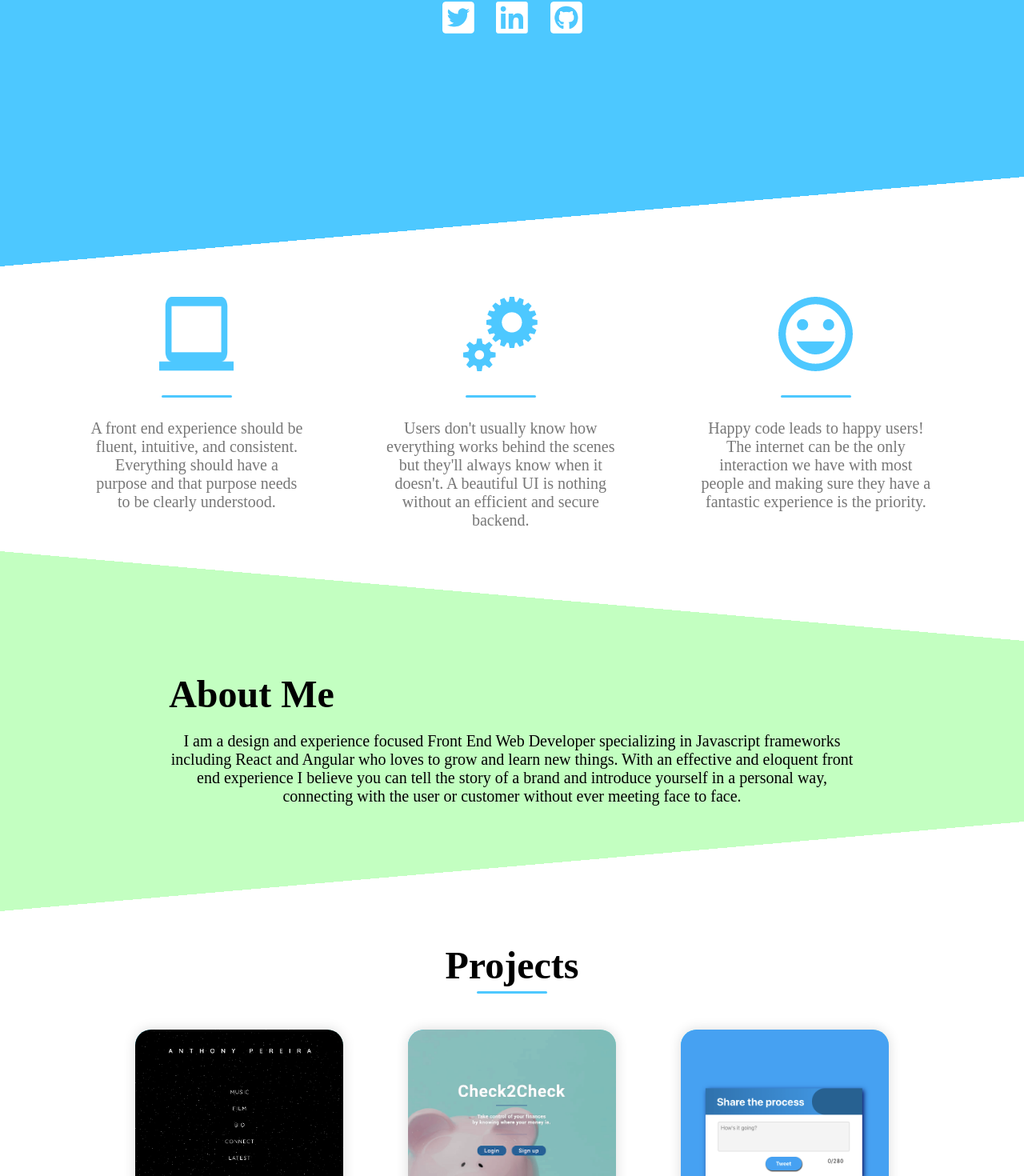
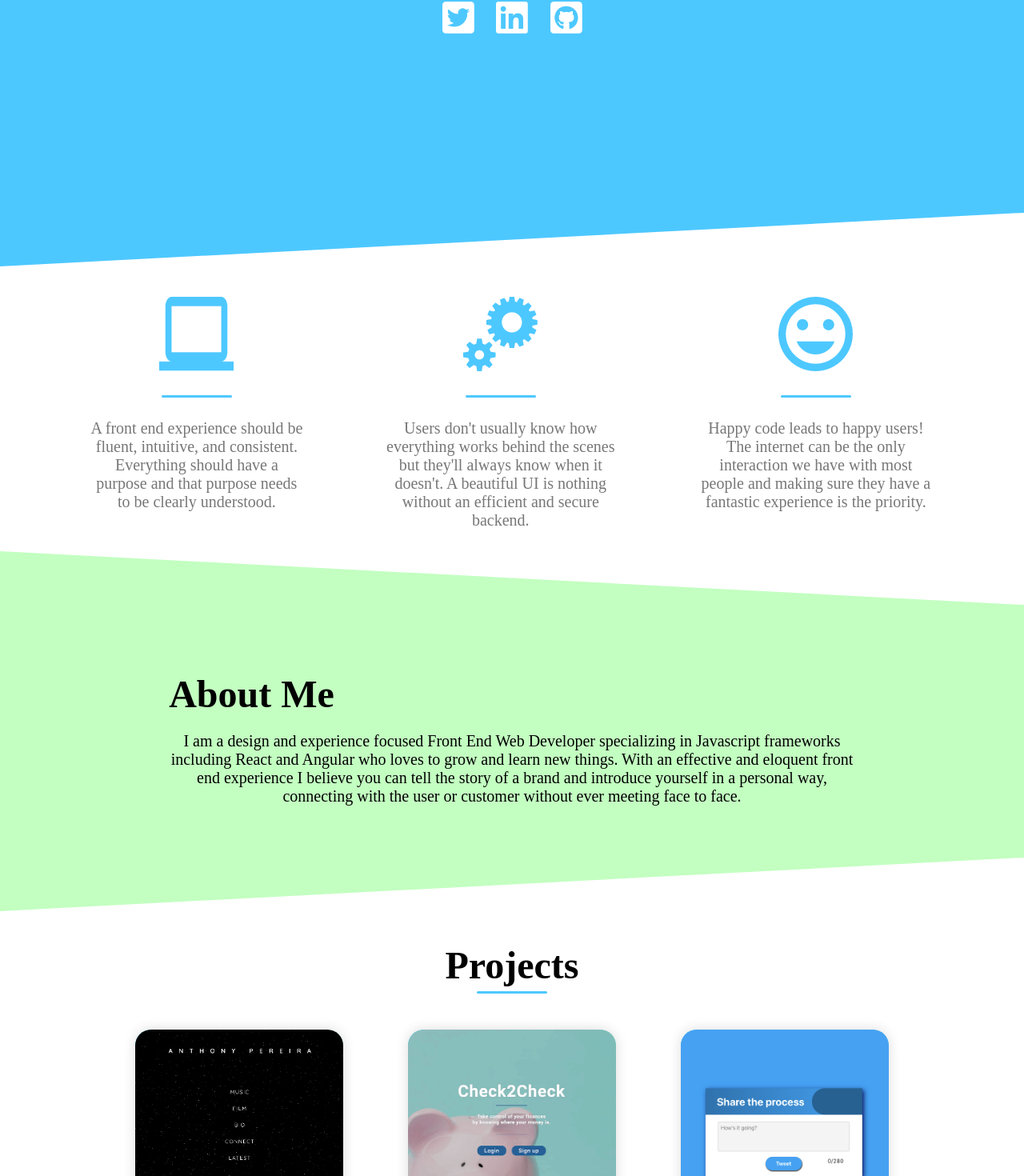
Before and after one commit to anfornee/my-portfolio, a React (Create React App) app: page / in a window 1280 px wide. Shown: the part 579-2049 px from the top of the page at 80% size. Built offline with nearby package versions, Linux system fonts and the light colour scheme.

Commit message:
Alright first go ahead at skew gradients looks alright. Not as aggressive as I would like on mobile and not as much space but I gotta put the boys to bed.

```diff
--- a/src/App.css
+++ b/src/App.css
@@ -1,4 +1,13 @@
 /************* Globals *************/
+body {
+  max-width: 2000px;
+  margin: 0 auto;
+}
+
+body.dark {
+  background: #777777;
+}
+
 .section-title {
   font-weight: 700;
   font-size: 3em;
@@ -18,54 +27,103 @@
 }
 
 /************* Gradients *************/
-.blue-back {
+.blue-back-outer {
   height: 7em;
   width: 100%;
-  background: linear-gradient(to left bottom, #fff 50%, #4DC8FF 50%);
-  transition: .5s;
 }
 
-.dark .blue-back {
-  background: linear-gradient(to left bottom, #777777 50%, rgb(13, 35, 72) 50%);
+.blue-back-inner {
+  height: 100%;
+  width: 100%;
+  background: #4DC8FF;
+  transform: skewY(3deg);
+  transform-origin: bottom left;
+  transition: .5s;
+  position: relative;
 }
 
-.blue-forward {
+.dark .blue-back-outer{
+  background: #777777;
+}
+
+.dark .blue-back-inner {
+  background: rgb(13, 35, 72);
+}
+
+.blue-forward-outer {
   height: 7em;
   width: 100%;
-  background: linear-gradient(to right bottom, #4DC8FF 50%, #fff 50%);
-  transition: .5s;
 }
 
-.dark .blue-forward {
-  background: linear-gradient(to right bottom, rgb(13, 35, 72) 50%, #777777 50%);
+.blue-forward-inner {
+  height: 100%;
+  width: 100%;
+  background: #4DC8FF;
+  transform: skewY(-3deg);
+  transform-origin: bottom left;
+  transition: .5s;
+  position: relative;
 }
 
-.lime-back {
+.dark .blue-forward-outer {
+  background: #777777;
+}
+
+.dark .blue-forward-inner {
+  background: rgb(13, 35, 72);
+}
+
+.lime-back-outer {
   height: 7em;
   width: 100%;
-  background: linear-gradient(to left bottom, #fff 50%, #C3FFC1 50%);
-  transition: .5s;
 }
 
-.dark .lime-back {
-  background: linear-gradient(to left bottom, #777777 50%, rgb(50, 91, 48) 50%);
+.lime-back-inner {
+  height: 100%;
+  width: 100%;
+  background: #C3FFC1;
+  transform: skewY(3deg);
+  transform-origin: bottom left;
+  transition: .5s;
+  position: relative;
 }
 
-.lime-forward {
+.dark .lime-back-outer {
+  background: #777777;
+}
+
+.dark .lime-back-inner {
+  background: rgb(50, 91, 48);
+}
+
+.lime-forward-outer {
   height: 7em;
   width: 100%;
-  background: linear-gradient(to right bottom, #C3FFC1 50%, #fff 50%);
-  transition: .5s;
 }
 
-.dark .lime-forward {
-  background: linear-gradient(to right bottom, rgb(50, 91, 48) 50%, #777777 50%);
+.lime-forward-inner {
+  height: 100%;
+  width: 100%;
+  background: #C3FFC1;
+  transform: skewY(-3deg);
+  transform-origin: bottom left;
+  transition: .5s;
+  position: relative;
+}
+
+.dark .lime-forward-outer {
+  background: #777777;
+}
+
+.dark .lime-forward-inner {
+  background: rgb(50, 91, 48);
 }
 
 /***************  Header ***************/
 
 .header-container {
   width: 100%;
+  max-width: 2000px;
   height: 4em;
   top: 0;
   position: fixed;
@@ -327,6 +385,7 @@ a {
   animation: move .9s alternate;
   animation-delay: 3s;
   animation-iteration-count: 4;
+  z-index: 1;
 }
 
 .wait {
@@ -434,6 +493,7 @@ a {
 .about-text-container {
   width: 100%;
   background: #C3FFC1;
+  z-index: 1;
 }
 
 .about-text {
--- a/src/App.js
+++ b/src/App.js
@@ -16,9 +16,13 @@ import './App.css'
 const App = () => {
   const [darkMode, setDarkMode] = useState(window.matchMedia('(prefers-color-scheme: dark)').matches)
 
+  if (darkMode) document.body.classList.add('dark')
+  else document.body.classList.remove('dark')
+
   return (
     <Router>
-      <div className={darkMode ? 'App dark' : 'App'}>
+      {/* <div className={darkMode ? 'App dark' : 'App'}> */}
+      <div className='App'>
         <Header />
         <div className='main'>
           <HeroSection darkMode={darkMode} setDarkMode={setDarkMode} />
--- a/src/Components/Gradients/BlueBack.js
+++ b/src/Components/Gradients/BlueBack.js
@@ -1,5 +1,9 @@
 import React from 'react'
 
-const BlueBack = () => <div id='blue-back' className='blue-back' />
+const BlueBack = () => (
+  <div id='blue-back' className='blue-back-outer'>
+    <div className='blue-back-inner' />
+  </div>
+)
 
 export default BlueBack
--- a/src/Components/Gradients/BlueForward.js
+++ b/src/Components/Gradients/BlueForward.js
@@ -1,5 +1,9 @@
 import React from 'react'
 
-const BlueForward = () => <div id='about-section' className='blue-forward' />
+const BlueForward = () => (
+  <div id='about-section' className='blue-forward-outer'>
+    <div className='blue-forward-inner' />
+  </div>
+)
 
 export default BlueForward
--- a/src/Components/Gradients/LimeBack.js
+++ b/src/Components/Gradients/LimeBack.js
@@ -1,5 +1,9 @@
 import React from 'react'
 
-const LimeBack = () => <div id='lime-back' className='lime-back' />
+const LimeBack = () => (
+  <div id='lime-back' className='lime-back-outer'>
+    <div className='lime-back-inner' />
+  </div>
+)
 
 export default LimeBack
--- a/src/Components/Gradients/LimeForward.js
+++ b/src/Components/Gradients/LimeForward.js
@@ -1,5 +1,9 @@
 import React from 'react'
 
-const LimeForward = () => <div id='projects-section' className='lime-forward' />
+const LimeForward = () => (
+  <div id='projects-section' className='lime-forward-outer'>
+    <div className='lime-forward-inner' />
+  </div>
+)
 
 export default LimeForward
```
